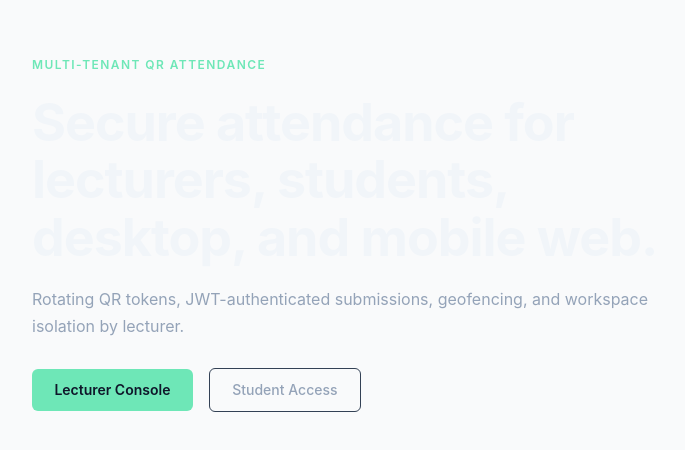
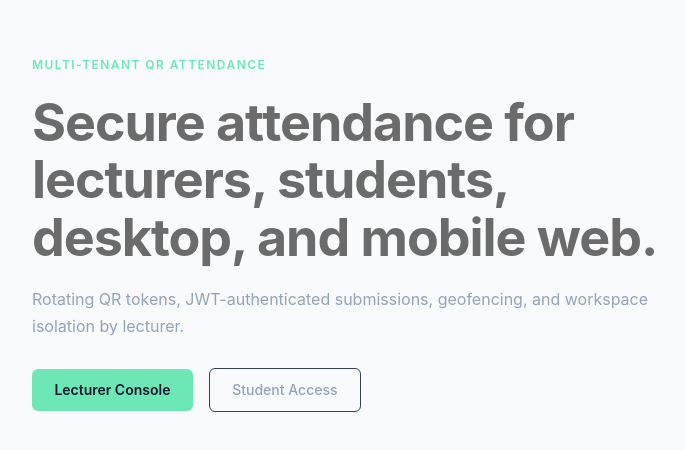
Before and after one commit to codeXmike/Teacher-Attendance, a React (Vite) app in the folder apps/web/: page / in a window 1280 px wide. Shown: the part 166-616 px from the top of the page, without its empty margins (268-953 px from the left). Built offline with nearby package versions, Linux system fonts and the light colour scheme; no server answers.

Commit message:
Fresh start

```diff
--- a/apps/web/src/styles/index.css
+++ b/apps/web/src/styles/index.css
@@ -1281,7 +1281,7 @@ label {
   line-height: 1.1;
   letter-spacing: -0.02em;
   margin: 0;
-  color: #f1f5f9;
+  color: #6b6b6b;
 }
 
 .muted {
```
